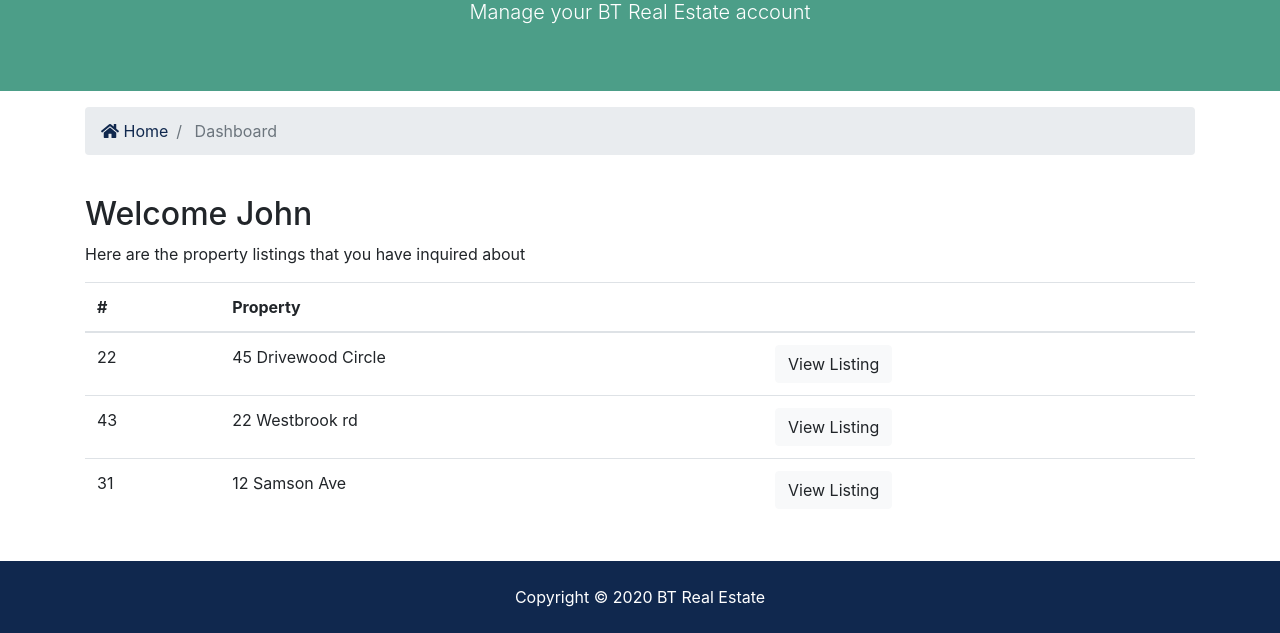
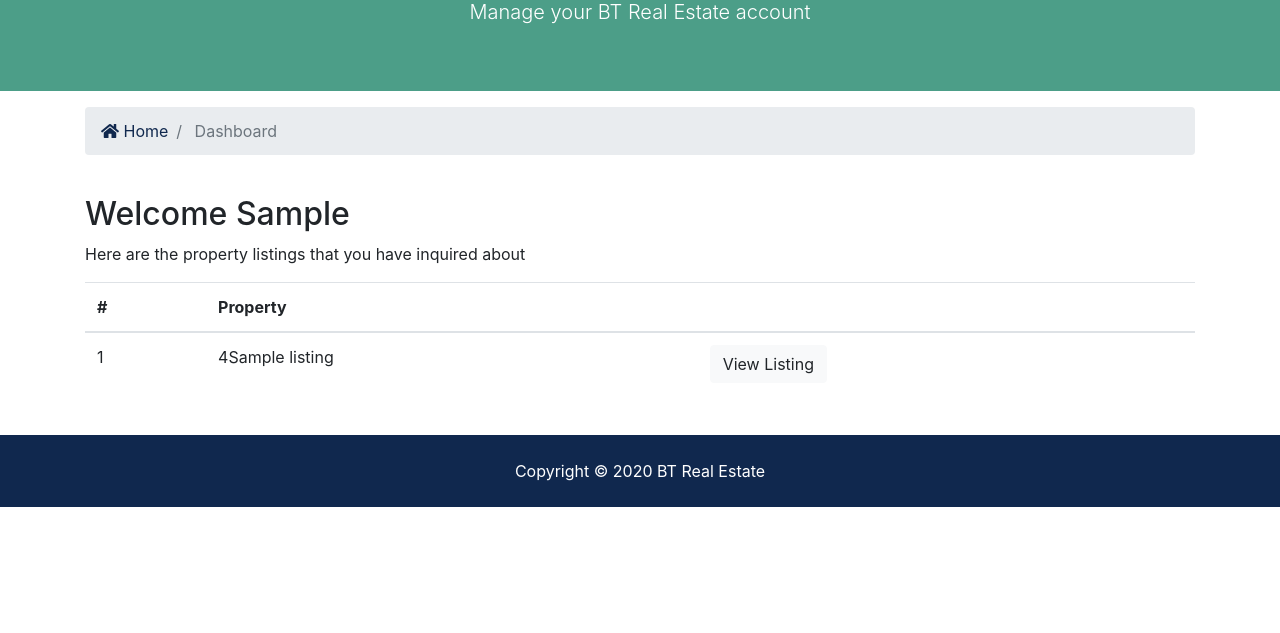
Before and after one commit to spencersd/django, a Django app: template templates/accounts/dashboard.html in a window 1280 px wide. Shown: the part 254-887 px from the top of the page. After the commit the page ends 761 px from the top, so only its background shows below. Run offline with Django 3.2, Linux system fonts and the light colour scheme; a user stored in the database is signed in; tables that the repository leaves empty hold one stand-in row (values such as "Sample post"); the template is opened without the code that fills it: most values are stand-ins (such as "Sample title", 1, 10 or a date in 2020); some libraries are stand-ins or nearby versions.

Commit message:
updated dashboard to show any inquiries made

```diff
--- a/templates/accounts/dashboard.html
+++ b/templates/accounts/dashboard.html
@@ -34,7 +34,8 @@
     <div class="container">
         <div class="row">
             <div class="col-md-12">
-                <h2>Welcome John</h2>
+                <h2>Welcome {{user.first_name}}</h2>
+                {% if contacts %}
                 <p>Here are the property listings that you have inquired about</p>
                 <table class="table">
                     <thead>
@@ -45,29 +46,20 @@
                         </tr>
                     </thead>
                     <tbody>
+                        {% for contact in contacts %}
                         <tr>
-                            <td>22</td>
-                            <td>45 Drivewood Circle</td>
+                            <td>{{contact.id}}</td>
+                            <td>4{{contact.listing}}</td>
                             <td>
-                                <a class="btn btn-light" href="#">View Listing</a>
+                                <a class="btn btn-light" href="{% url 'listing' contact.listing_id %}">View Listing</a>
                             </td>
                         </tr>
-                        <tr>
-                            <td>43</td>
-                            <td>22 Westbrook rd</td>
-                            <td>
-                                <a class="btn btn-light" href="#">View Listing</a>
-                            </td>
-                        </tr>
-                        <tr>
-                            <td>31</td>
-                            <td>12 Samson Ave</td>
-                            <td>
-                                <a class="btn btn-light" href="#">View Listing</a>
-                            </td>
-                        </tr>
+                        {% endfor %}
                     </tbody>
                 </table>
+                {% else %}
+                <p>You have not made any inquires</p>
+                {% endif %}
             </div>
         </div>
     </div>
```
Also changed, not shown: accounts/views.py (+8 -1 lines).
